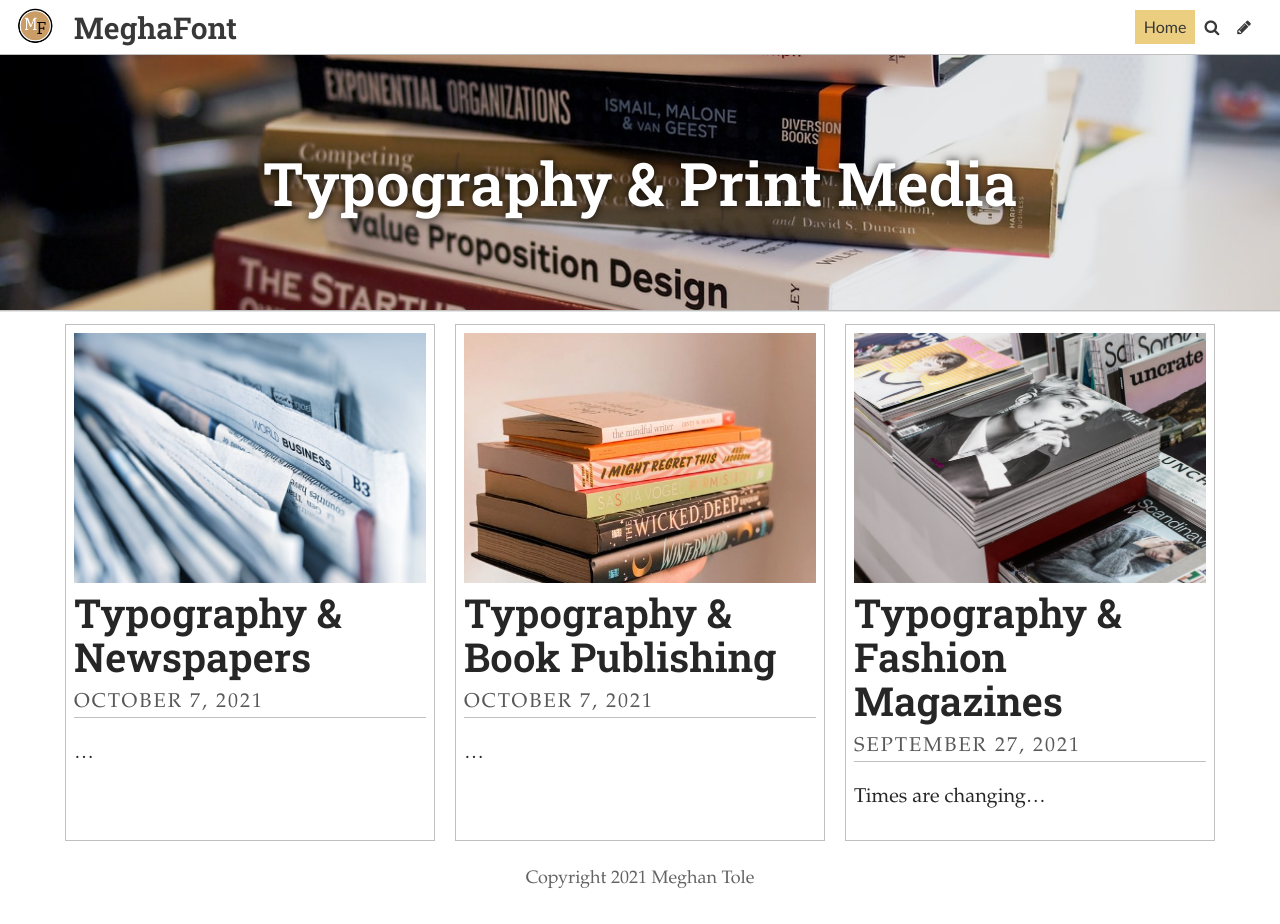
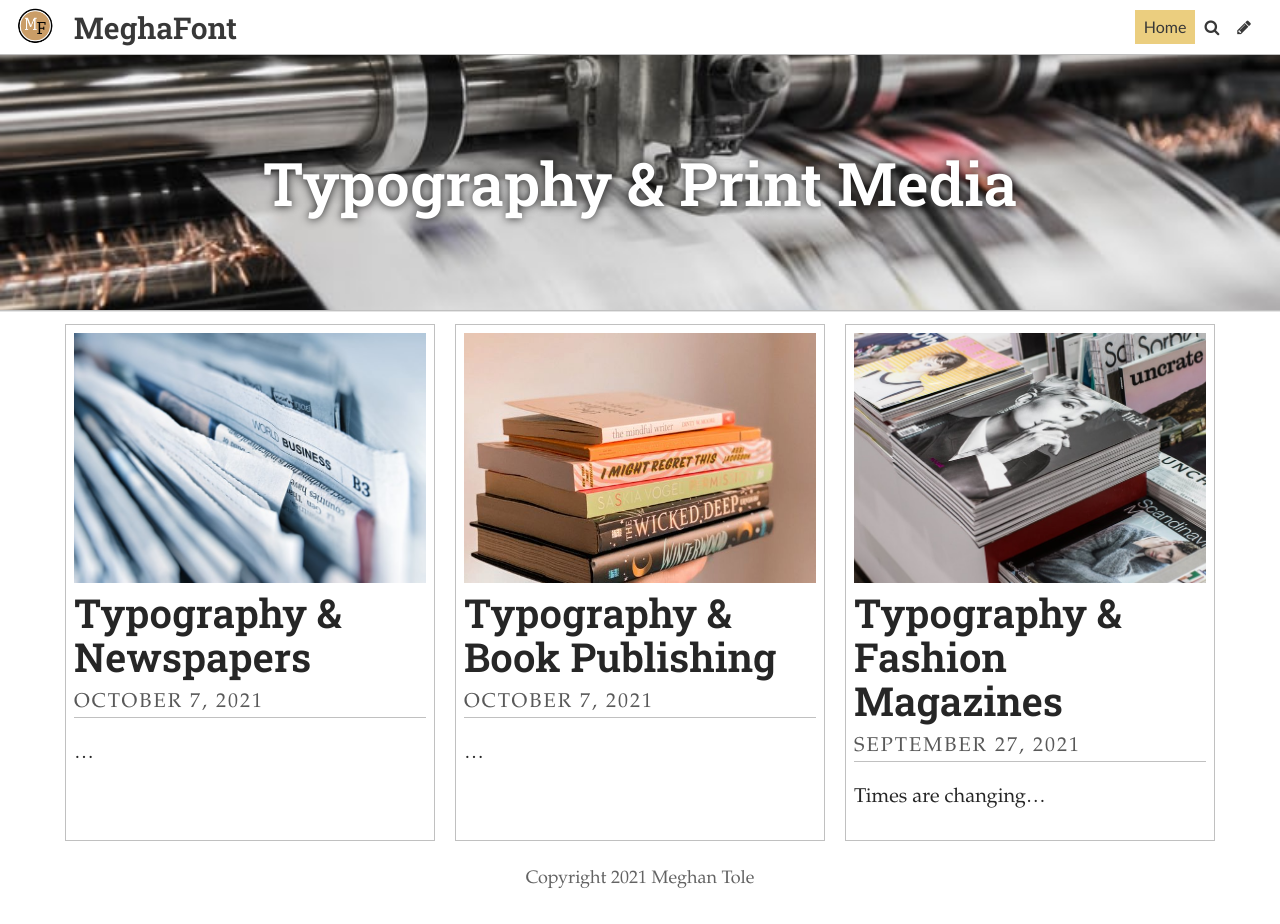
Before and after one commit to meghantole/tarm, a Jekyll site: the page built from index.html, in a window 1280 px wide and 924 px high. Built offline with Jekyll 4.4.1, drawn with Linux system fonts in a browser that asks for light colours; some web fonts are replaced; the list of posts is cut into pages by our own code.

Commit message:
Update Settings “general”

```diff
--- a/_data/settings.yml
+++ b/_data/settings.yml
@@ -1,7 +1,7 @@
 title: MeghaFont
 description: Website about typography
 footer_text: Copyright 2021 Meghan Tole
-header_feature_image: ../uploads/photo-1512820790803-83ca734da794.jpeg
+header_feature_image: ../uploads/photo-1503694978374-8a2fa686963a.jpeg
 header_text: Typography & Print Media
 header_text_color: "#ffffff"
 bannerheight: 20vmax
```
Also changed, not shown: uploads/photo-1503694978374-8a2fa686963a.jpeg (added).
